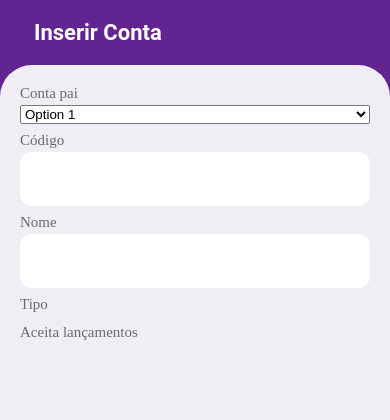
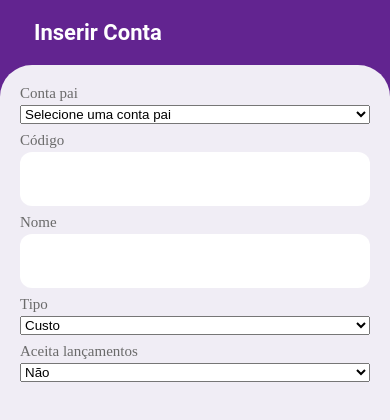
Before and after one commit to yagofrancia/alist, a React Native app: screen /CreateAccount in a window 390 px wide. Shown: the top 420 px of the page. Built offline with nearby package versions, Linux system fonts and the light colour scheme; grey boxes are pictures that could not be loaded.

Commit message:
adding inputs

```diff
--- a/package.json
+++ b/package.json
@@ -13,6 +13,7 @@
     "@react-native-picker/picker": "^2.5.1",
     "@react-navigation/native": "^6.1.8",
     "@react-navigation/native-stack": "^6.9.14",
+    "formik": "^2.4.5",
     "react": "18.2.0",
     "react-native": "0.72.6",
     "react-native-safe-area-context": "^4.7.2",
--- a/src/components/molecules/text-field/text-field.tsx
+++ b/src/components/molecules/text-field/text-field.tsx
@@ -1,11 +1,27 @@
 import React from 'react';
-import {TextInput} from 'react-native';
+import {
+  NativeSyntheticEvent,
+  TextInput,
+  TextInputChangeEventData,
+} from 'react-native';
 import styles from './styles';
 
 type TextFieldProps = {
   editable?: boolean;
+  value: string;
+  onChange: (e: string | React.ChangeEvent<any>) => void;
 };
 
-export default function TextField({editable}: TextFieldProps) {
-  return <TextInput editable={editable} style={styles.root} />;
+export default function TextField({editable, value, onChange}: TextFieldProps) {
+  function handleChange(e: NativeSyntheticEvent<TextInputChangeEventData>) {
+    onChange(e as unknown as React.ChangeEvent<any>);
+  }
+  return (
+    <TextInput
+      editable={editable}
+      style={styles.root}
+      value={value}
+      onChange={handleChange}
+    />
+  );
 }
--- a/src/components/organisms/create-account-form/create-account-form.tsx
+++ b/src/components/organisms/create-account-form/create-account-form.tsx
@@ -4,27 +4,71 @@ import styles from './styles';
 import LabeledInput from '../../molecules/labeled-input/labeled-input';
 import Select from '../../molecules/select';
 import TextField from '../../molecules/text-field/text-field';
+import {useFormik} from 'formik';
+
+type FormShape = {
+  parentAccount: string;
+  code: string;
+  name: string;
+  isRevenue: boolean;
+  launch: boolean;
+};
 
 export default function CreateAccountForm() {
-  const [data, setData] = React.useState('');
+  const formik = useFormik<FormShape>({
+    initialValues: {
+      parentAccount: '',
+      code: '',
+      name: '',
+      isRevenue: false,
+      launch: false,
+    },
+    onSubmit: handleSubmit,
+  });
+
+  function handleSubmit() {}
 
   return (
     <View style={styles.root}>
       <LabeledInput label="Conta pai">
-        <Select onChange={value => setData(value)} value={data}>
+        <Select
+          onChange={formik.handleChange('parentAccount')}
+          value={formik.values.parentAccount}>
+          <Select.Item value="" label="Selecione uma conta pai" />
           <Select.Item value="option 1" label="Option 1" />
           <Select.Item value="option 2" label="Option 2" />
           <Select.Item value="option 3" label="Option 3" />
+          {/* Dynamically filled */}
         </Select>
       </LabeledInput>
       <LabeledInput label="Código">
-        <TextField />
+        <TextField
+          value={formik.values.code}
+          onChange={formik.handleChange('code')}
+        />
       </LabeledInput>
       <LabeledInput label="Nome">
-        <TextField />
+        <TextField
+          value={formik.values.name}
+          onChange={formik.handleChange('name')}
+        />
       </LabeledInput>
-      <LabeledInput label="Tipo">{/* <Select /> */}</LabeledInput>
-      <LabeledInput label="Aceita lançamentos">{/* <Select /> */}</LabeledInput>
+      <LabeledInput label="Tipo">
+        <Select
+          onChange={formik.handleChange('isRevenue')}
+          value={formik.values.isRevenue}>
+          <Select.Item value={true} label="Receita" />
+          <Select.Item value={false} label="Custo" />
+        </Select>
+      </LabeledInput>
+      <LabeledInput label="Aceita lançamentos">
+        <Select
+          onChange={formik.handleChange('launch')}
+          value={formik.values.launch}>
+          <Select.Item value={false} label="Não" />
+          <Select.Item value={true} label="Sim" />
+        </Select>
+      </LabeledInput>
     </View>
   );
 }
```
Also changed, not shown: 1 other file (tests, documents, lock files or other folders).
